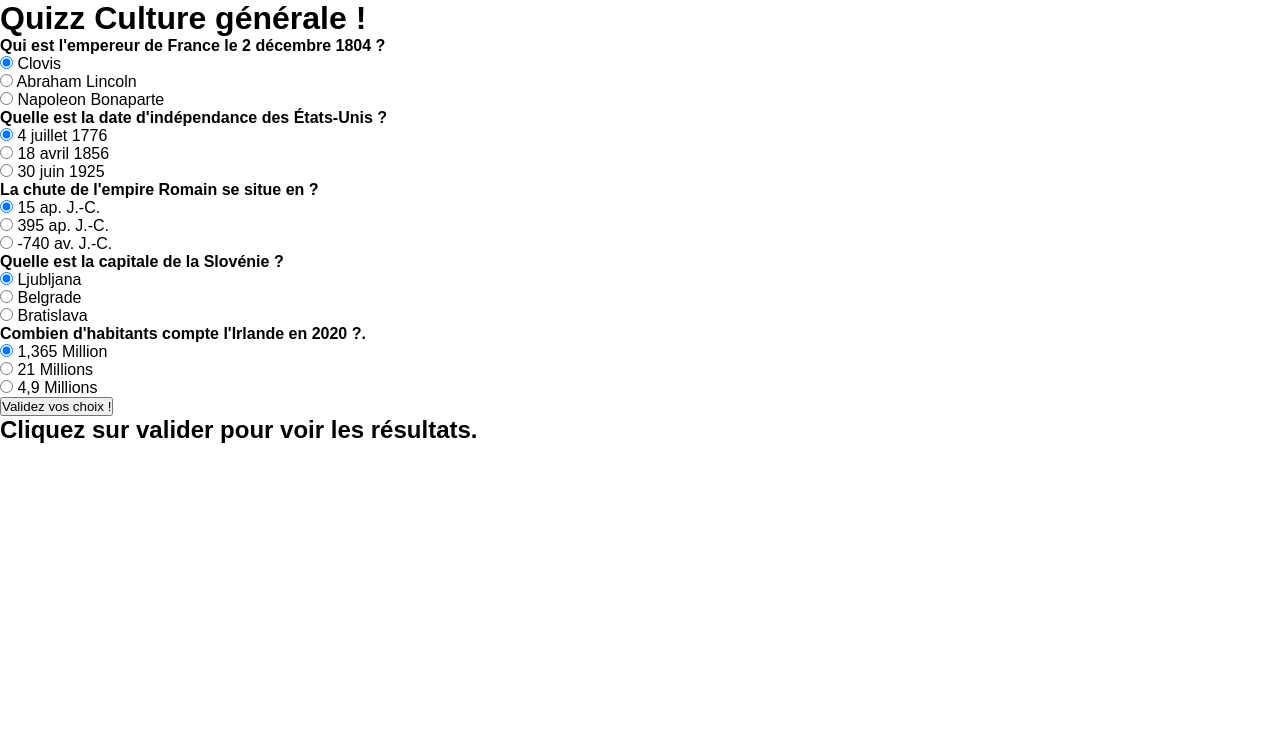
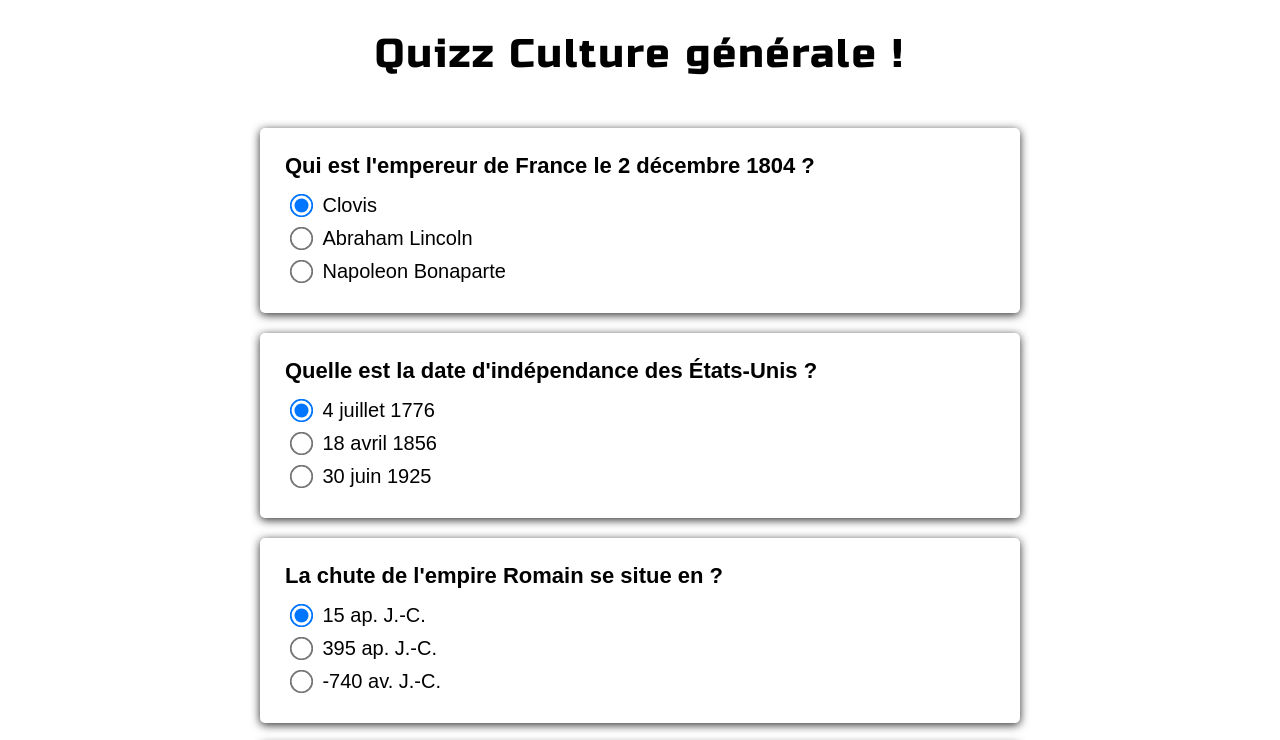
Before and after one commit to mastemm/Quizz-js-vanilla, a plain HTML site: page index.html in a window 1280 px wide. Shown: the top 740 px of the page. Drawn offline with Linux system fonts and the light colour scheme.

Commit message:
stylle ok

```diff
--- a/style.css
+++ b/style.css
@@ -1,9 +1,97 @@
-*, ::before, ::after {
-    box-sizing: border-box;
-    margin: 0;
-    padding: 0;
+*,
+::before,
+::after {
+  box-sizing: border-box;
+  margin: 0;
+  padding: 0;
 }
 
 body {
-    font-family: Arial, Helvetica, sans-serif;
+  font-family: Arial, Helvetica, sans-serif;
 }
+
+h1 {
+  font-family: 'Russo One', Arial;
+  font-weight: lighter;
+  letter-spacing: 2px;
+  text-align: center;
+  padding: 30px 0;
+  font-size: 40px;
+}
+.container-global {
+  width: 70%;
+  max-width: 800px;
+  margin: 0 auto;
+  height: auto;
+  /* background-color: pink; */
+}
+.question-block {
+  padding: 15px 25px 25px;
+  margin: 20px;
+  border-radius: 5px;
+  box-shadow: 0 2px 10px rgb(43, 43, 43);
+}
+.question-block h4 {
+  padding: 10px 0;
+  font-size: 22px;
+}
+.question-block label {
+  font-size: 20px;
+}
+.question-block input[type='radio'] {
+  transform: scale(1.8);
+  margin: 10px;
+}
+.resultats {
+  padding: 25px;
+  margin: 10px 0 70px;
+  border-radius: 5px;
+  box-shadow: 0 2px 10px rgb(43, 43, 43);
+}
+.resultats h2 {
+  text-align: center;
+}
+.aide {
+  text-align: center;
+  font-size: 20px;
+  margin-top: 10px;
+}
+.note {
+  text-align: center;
+  font-size: 25px;
+  margin-top: 10px;
+}
+
+form button {
+  border: none;
+  outline: none;
+  border: 1px solid #333;
+  border-radius: 5px;
+  display: block;
+  margin: 20px auto;
+  padding: 20px 40px;
+  cursor: pointer;
+  font-size: 25px;
+  transition: background-color 0.2s ease-in-out;
+}
+form button:hover {
+  background-color: lightblue;
+}
+
+.echec {
+  animation: echec 0.3s ease-in-out;
+}
+@keyframes echec {
+  0% {
+    transform: translateX(0px);
+  }
+  33% {
+    transform: translateX(5px);
+  }
+  66% {
+    transform: translateX(-5px);
+  }
+  100% {
+    transform: translateX(0px);
+  }
+}
```
